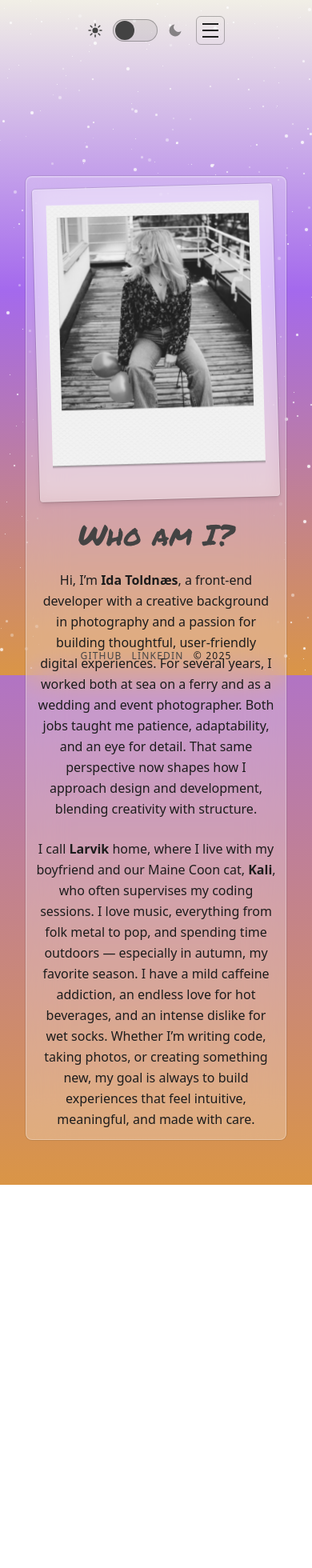
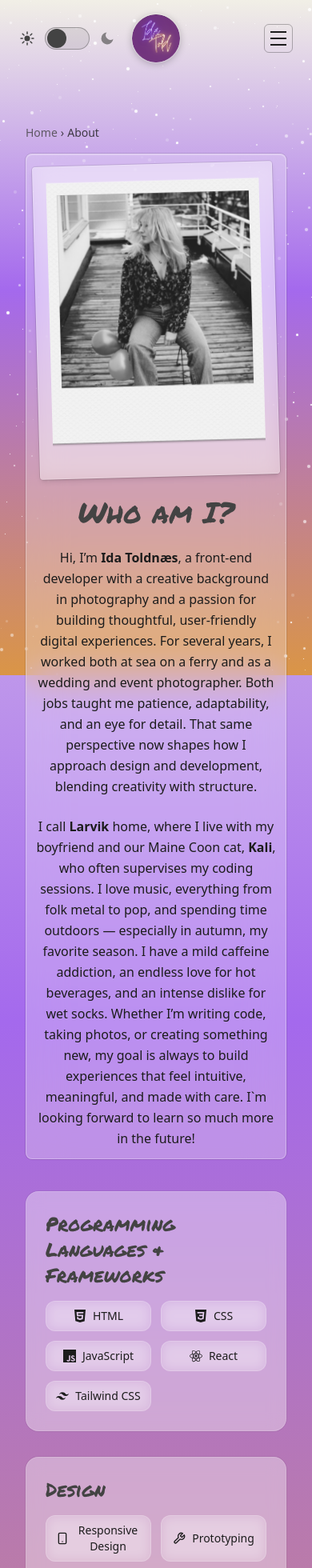
Before and after one commit to idatold/Portfolio-2, a React (Vite) app: page /about in a window 390 px wide. Shown: the top 1960 px of the page at 80% size. Before the commit the page ends 1481 px from the top, so only its background shows below. Built offline with nearby package versions, Linux system fonts and the light colour scheme.

Commit message:
A lot of small fixes, breadcrumbs and added some facts in about.

```diff
--- a/package.json
+++ b/package.json
@@ -12,6 +12,7 @@
   "dependencies": {
     "react": "^19.1.1",
     "react-dom": "^19.1.1",
+    "react-icons": "^5.5.0",
     "react-router-dom": "^7.9.4"
   },
   "devDependencies": {
--- a/src/App.jsx
+++ b/src/App.jsx
@@ -1,10 +1,7 @@
-// src/App.jsx
 import { BrowserRouter, Routes, Route } from "react-router-dom";
 import Header from "./components/Header.jsx";
 import SideFooter from "./components/SideFooter.jsx";
-
-import Starfield from "./components/StarField.jsx"; // big F
-
+import Starfield from "./components/StarField.jsx"; // file has big F
 import Home from "./routes/Home.jsx";
 import Archive from "./routes/Archive.jsx";
 import ProjectDetail from "./routes/ProjectDetail.jsx";
@@ -14,34 +11,30 @@ import NotFound from "./routes/NotFound.jsx";
 export default function App() {
   return (
     <BrowserRouter>
-      {/* flex column; NO overflow-x-clip so the carousel can scroll */}
       <div className="relative min-h-dvh flex flex-col bg-transparent">
         <Starfield count={420} />
-        <Header />
+
+        {/* elevate header above <main z-[1]> */}
+        <div className="relative z-[60]">
+          <Header />
+        </div>
+
         <main
           id="main"
           role="main"
-          className="relative z-[1] w-full max-w-[1100px] mx-auto px-6 sm:px-8 py-8 flex-1"
+          className="relative z-[1] w-full max-w-[1100px] mx-auto px-6 sm:px-8 pt-3 sm:pt-5 pb-8 flex-1"
         >
           <Routes>
             <Route path="/" element={<Home />} />
-
-            {/* About */}
             <Route path="/about" element={<About />} />
-
-            {/* Archive index */}
             <Route path="/archive" element={<Archive />} />
-
-            {/* Back-compat: /projects → Archive */}
             <Route path="/projects" element={<Archive />} />
-
-            {/* Single project under both prefixes */}
             <Route path="/archive/:slug" element={<ProjectDetail />} />
             <Route path="/projects/:slug" element={<ProjectDetail />} />
-
             <Route path="*" element={<NotFound />} />
           </Routes>
         </main>
+
         <SideFooter />
       </div>
     </BrowserRouter>
--- /dev/null
+++ b/src/components/Breadcrumbs.jsx
@@ -0,0 +1,51 @@
+// src/components/Breadcrumbs.jsx
+import { Link } from "react-router-dom";
+
+/**
+ * Breadcrumbs
+ * Minimal, accessible breadcrumbs for React Router.
+ *
+ * API:
+ * <Breadcrumbs
+ *   items={[
+ *     { label: "Home", href: "/" },
+ *     { label: "Archive", href: "/archive" },
+ *     { label: "Project Name" }, // no href -> current page
+ *   ]}
+ *   separator="/"
+ *   className=""
+ * />
+ */
+export default function Breadcrumbs({
+  items = [],
+  separator = "/",
+  className = "",
+}) {
+  if (!Array.isArray(items) || items.length === 0) return null;
+
+  return (
+    <nav aria-label="Breadcrumb" className={className}>
+      <ol>
+        {items.map((item, idx) => {
+          const isLast = idx === items.length - 1;
+          const content = item.href && !isLast ? (
+            <Link to={item.href}>{item.label}</Link>
+          ) : (
+            <span aria-current={isLast ? "page" : undefined}>{item.label}</span>
+          );
+
+          return (
+            <li key={`${item.label}-${idx}`} style={{ display: "inline" }}>
+              {content}
+              {!isLast && (
+                <span aria-hidden="true" style={{ padding: "0 .5ch" }}>
+                  {separator}
+                </span>
+              )}
+            </li>
+          );
+        })}
+      </ol>
+    </nav>
+  );
+}
--- a/src/components/Header.jsx
+++ b/src/components/Header.jsx
@@ -3,11 +3,12 @@ import { useRef, useState } from "react";
 import { Link } from "react-router-dom";
 import ThemeToggle from "./ThemeToggle";
 import MobileMenu from "./MobileMenu";
+import logo from "../assets/Idalogo.jpg"; // ← ensure casing matches your file
 
 const LINKS = [
-  { href: "/about", label: "About" },   // route
-  { href: "/archive", label: "Archive" }, // route
-  { href: "/#contact", label: "Contact" }, // hash anchor
+  { href: "/about", label: "About" },
+  { href: "/archive", label: "Archive" },
+  { href: "/#contact", label: "Contact" },
 ];
 
 export default function Header() {
@@ -17,13 +18,78 @@ export default function Header() {
   return (
     // not sticky
     <header className="relative z-[1] bg-transparent">
-      <div className="mx-auto max-w-6xl px-6 py-5 grid grid-cols-[1fr_auto_1fr] items-center">
-        <div />
+      <div className="mx-auto max-w-6xl px-6 py-5">
+        {/* MOBILE BAR: absolute-centered logo, controls pinned left/right */}
+        <div className="relative h-14 md:hidden">
+          {/* Left: theme toggle */}
+          <div className="absolute inset-y-0 left-0 flex items-center">
+            <ThemeToggle />
+          </div>
 
-        {/* DESKTOP NAV */}
-        <nav className="hidden md:flex justify-self-center items-center uppercase tracking-[0.2em] text-sm gap-x-[6rem] lg:gap-x-[8rem] xl:gap-x-[10rem] 2xl:gap-x-[12rem]">
+          {/* Center: logo (perfectly centered) */}
+          <Link
+            to="/"
+            aria-label="Go to home"
+            className="absolute inset-y-0 left-1/2 -translate-x-1/2 flex items-center glow-orb"
+          >
+            <img
+              src={logo}
+              alt="Ida Toldnæs logo"
+              className="h-15 w-15 rounded-full object-cover select-none
+                         ring-1 ring-white/30 dark:ring-white/20
+                         shadow-[0_2px_10px_rgba(0,0,0,0.25)]
+                         transition-transform duration-200
+                         hover:scale-[1.03] active:scale-[0.98]"
+              draggable="false"
+            />
+            <span className="sr-only">Home</span>
+          </Link>
+
+          {/* Right: hamburger */}
+          <div className="absolute inset-y-0 right-0 flex items-center">
+            <button
+              ref={burgerRef}
+              type="button"
+              aria-label="Open menu"
+              aria-expanded={open}
+              aria-controls="mobile-menu"
+              onClick={() => setOpen((v) => !v)}
+              className="inline-flex items-center justify-center h-9 w-9 rounded-md border border-current/30 cursor-pointer"
+            >
+              <span className="sr-only">Menu</span>
+              <div className="space-y-1.5">
+                <span className="block h-0.5 w-5 bg-current" />
+                <span className="block h-0.5 w-5 bg-current" />
+                <span className="block h-0.5 w-5 bg-current" />
+              </div>
+            </button>
+          </div>
+        </div>
+
+        {/* DESKTOP: logo left • nav center • actions(right) */}
+        <div className="hidden md:grid md:grid-cols-[1fr_auto_1fr] md:items-center">
+          {/* LEFT: logo */}
+          <Link
+            to="/"
+            aria-label="Go to home"
+            className="justify-self-start inline-flex items-center glow-orb"
+          >
+            <img
+              src={logo}
+              alt="Ida Toldnæs logo"
+              className="h-15 w-15 rounded-full object-cover select-none
+                         ring-1 ring-white/30 dark:ring-white/20
+                         shadow-[0_2px_10px_rgba(0,0,0,0.25)]
+                         transition-transform duration-200
+                         hover:scale-[1.03] active:scale-[0.98]"
+              draggable="false"
+            />
+            <span className="sr-only">Home</span>
+          </Link>
+
+          {/* CENTER: nav */}
+          <nav className="justify-self-center uppercase tracking-[0.2em] text-sm flex items-center gap-x-[6rem] lg:gap-x-[8rem] xl:gap-x-[10rem] 2xl:gap-x-[12rem]">
             {LINKS.map((l) =>
-            // Use <Link> for SPA routes (no hash), <a> for hash anchors.
               l.href.startsWith("/") && !l.href.includes("#") ? (
                 <Link
                   key={l.href}
@@ -44,25 +110,10 @@ export default function Header() {
             )}
           </nav>
 
-        {/* RIGHT: theme toggle + hamburger */}
+          {/* RIGHT: theme toggle */}
           <div className="justify-self-end flex items-center gap-4">
             <ThemeToggle />
-          <button
-            ref={burgerRef}
-            type="button"
-            aria-label="Open menu"
-            aria-expanded={open}
-            aria-controls="mobile-menu"
-            onClick={() => setOpen((v) => !v)}
-            className="md:hidden inline-flex items-center justify-center h-9 w-9 rounded-md border border-current/30 cursor-pointer"
-          >
-            <span className="sr-only">Menu</span>
-            <div className="space-y-1.5">
-              <span className="block h-0.5 w-5 bg-current" />
-              <span className="block h-0.5 w-5 bg-current" />
-              <span className="block h-0.5 w-5 bg-current" />
           </div>
-          </button>
         </div>
       </div>
 
--- a/src/components/MobileMenu.jsx
+++ b/src/components/MobileMenu.jsx
@@ -2,14 +2,6 @@
 import { useEffect, useRef } from "react";
 import { Link } from "react-router-dom";
 
-/**
- * MobileMenu
- * Props:
- * - open: boolean
- * - onClose: () => void
- * - links: Array<{ href: string; label: string }>
- * - returnFocusRef?: React.RefObject<HTMLElement>  // the hamburger button
- */
 export default function MobileMenu({
   open = false,
   onClose,
@@ -18,13 +10,12 @@ export default function MobileMenu({
 }) {
   const panelRef = useRef(null);
 
-  // Focus helpers
   function getFocusable() {
     const node = panelRef.current;
     if (!node) return [];
     return Array.from(
       node.querySelectorAll(
-        'a[href],button:not([disabled]),[tabindex]:not([tabindex="-1"])'
+        'button:not([disabled]),a[href],[tabindex]:not([tabindex="-1"])'
       )
     );
   }
@@ -33,14 +24,10 @@ export default function MobileMenu({
     first?.focus?.();
   }
 
-  // Esc to close, focus trap, body scroll lock, and return focus
   useEffect(() => {
     if (!open) return;
-
     const prevOverflow = document.body.style.overflow;
     document.body.style.overflow = "hidden";
-
-    // ⬇️ capture the current node so cleanup uses a stable reference
     const returnTo = returnFocusRef?.current;
 
     const onKey = (e) => {
@@ -52,7 +39,6 @@ export default function MobileMenu({
         if (!items.length) return;
         const first = items[0];
         const last = items[items.length - 1];
-
         if (e.shiftKey && document.activeElement === first) {
           e.preventDefault();
           last.focus();
@@ -64,56 +50,73 @@ export default function MobileMenu({
     };
 
     window.addEventListener("keydown", onKey);
-    // Focus after paint
     setTimeout(focusFirst, 0);
 
     return () => {
       window.removeEventListener("keydown", onKey);
       document.body.style.overflow = prevOverflow;
-      // return focus to the hamburger (stable node)
       returnTo?.focus?.();
     };
   }, [open]); // eslint-disable-line react-hooks/exhaustive-deps
 
-  // Treat plain "/" routes (no hash) as SPA routes; keep hashes as anchors
   const isRoute = (href) => href.startsWith("/") && !href.includes("#");
 
   return (
-    <div
-      className={`md:hidden ${open ? "pointer-events-auto" : "pointer-events-none"}`}
-    >
-      {/* overlay (click to close) */}
+    <div className={`md:hidden ${open ? "pointer-events-auto" : "pointer-events-none"}`}>
+      {/* dim overlay */}
       <button
         type="button"
         aria-hidden="true"
         onClick={onClose}
         className={`fixed inset-0 transition-opacity duration-200 ${
           open ? "opacity-100" : "opacity-0"
-        }`}
+        } z-[90] bg-black/40`}
         tabIndex={-1}
       />
 
-      {/* floating panel */}
+      {/* centered wide panel (not full screen) */}
       <div
         ref={panelRef}
         role="dialog"
         aria-modal="true"
         aria-label="Mobile navigation"
         className={[
-          "absolute right-4 top-[calc(100%+8px)] min-w-[220px] rounded-2xl p-4",
+          "fixed top-[72px] left-3 right-3 mx-auto z-[100] isolate",
+          "w-[92vw] max-w-[520px] rounded-2xl p-4 sm:p-5",
           "backdrop-blur bg-black/20 dark:bg-white/10 ring-1 ring-white/15",
           "transition-all duration-200",
           open ? "opacity-100 translate-y-0" : "opacity-0 -translate-y-1.5",
         ].join(" ")}
       >
-        <ul className="flex flex-col gap-3 uppercase tracking-[0.2em] text-sm">
+        {/* close button */}
+        <div className="flex justify-end">
+          <button
+            type="button"
+            onClick={onClose}
+            aria-label="Close menu"
+            className="h-9 w-9 inline-flex items-center justify-center rounded-lg
+                       border border-white/20 bg-white/10 backdrop-blur
+                       ring-1 ring-black/5 dark:ring-white/10
+                       hover:border-[var(--accent)] transition
+                       focus:outline-none focus-visible:ring-2 focus-visible:ring-offset-2
+                       cursor-pointer"
+          >
+            <svg viewBox="0 0 24 24" aria-hidden="true" className="w-5 h-5">
+              <path fill="currentColor" d="M18.3 5.71 12 12l6.3 6.29-1.41 1.42L10.59 13.4 4.3 19.71 2.89 18.3 9.17 12 2.89 5.71 4.3 4.29 10.59 10.6l6.3-6.31z"/>
+            </svg>
+          </button>
+        </div>
+
+      {/* nav list (centered) */}
+<div className="mt-2 flex justify-center">
+  <ul className="flex flex-col items-center gap-4 uppercase tracking-[0.2em] text-sm text-center">
     {links.map((l) => (
       <li key={l.href}>
         {isRoute(l.href) ? (
           <Link
             to={l.href}
             onClick={onClose}
-                  className="block py-2 px-2 plop no-underline cursor-pointer select-none"
+            className="inline-block py-3 px-2 plop no-underline cursor-pointer select-none"
           >
             {l.label}
           </Link>
@@ -121,7 +124,7 @@ export default function MobileMenu({
           <a
             href={l.href}
             onClick={onClose}
-                  className="block py-2 px-2 plop no-underline cursor-pointer select-none"
+            className="inline-block py-3 px-2 plop no-underline cursor-pointer select-none"
           >
             {l.label}
           </a>
@@ -130,6 +133,8 @@ export default function MobileMenu({
     ))}
   </ul>
 </div>
+
+      </div>
     </div>
   );
 }
--- a/src/components/SideFooter.jsx
+++ b/src/components/SideFooter.jsx
@@ -1,12 +1,18 @@
+// src/components/SideFooter.jsx
 export default function SideFooter({
-  github = "https://github.com/idatold",       // ← swap to your profile
-  linkedin = "https://www.linkedin.com/in/ida-charlotte-loriann-toldn%C3%A6s-920190117/", // ← swap to your profile
+  github = "https://github.com/idatold",
+  linkedin = "https://www.linkedin.com/in/ida-charlotte-loriann-toldn%C3%A6s-920190117/",
   year = 2025,
 }) {
   return (
     <>
-      {/* Desktop/tablet: vertical rail on the left */}
-      <div className="hidden md:flex fixed inset-y-0 left-6 md:left-8 lg:left-10 xl:left-12 z-40 flex-col items-center justify-between py-10 bg-transparent">
+      {/* Desktop/tablet: vertical rail on the left (sticky/fixed) */}
+      <div
+        className="hidden md:flex fixed inset-y-0 left-6 md:left-8 lg:left-10 xl:left-12 z-40
+                   flex-col items-center justify-between py-10 bg-transparent"
+        role="contentinfo"
+        aria-label="Site footer"
+      >
         <a
           href={github}
           target="_blank"
@@ -41,8 +47,13 @@ export default function SideFooter({
         </span>
       </div>
 
-      {/* Mobile: simple bottom bar */}
-      <div className="md:hidden fixed bottom-4 left-1/2 -translate-x-1/2 z-40 flex items-center gap-3 sm:gap-6 bg-transparent">
+      {/* Mobile: simple bar that scrolls with content (NOT fixed) */}
+      <footer
+        className="md:hidden relative z-10 mt-8 mb-6 flex items-center justify-center gap-3 sm:gap-6
+                   bg-transparent"
+        role="contentinfo"
+        aria-label="Site footer"
+      >
         <a
           href={github}
           target="_blank"
@@ -62,7 +73,7 @@ export default function SideFooter({
         <span className="select-none uppercase text-xs tracking-[0.1em] sm:tracking-[0.2em] whitespace-nowrap leading-none">
           © {year}
         </span>
-      </div>
+      </footer>
     </>
   );
 }
--- a/src/routes/About.jsx
+++ b/src/routes/About.jsx
@@ -1,13 +1,111 @@
-import idaAbout from "../assets/ida-about.jpg"; // <- replace with your actual filename
-// If you keep the same "polaroid" look as Home, this will feel like a sibling screen.
+import idaAbout from "../assets/ida-about.jpg"; // replace with your actual filename if different
+import Breadcrumbs from "../components/Breadcrumbs.jsx";
 
+// icons (brands from Simple Icons) + generic icons
+import {
+  SiHtml5,
+  SiCss3,
+  SiJavascript,
+  SiReact,
+  SiTailwindcss,
+  SiGithub,
+  SiNetlify,
+  SiVite,
+  // SiVisualstudiocode, // ❌ not available in your react-icons build
+  SiPostman,
+  SiCanva,
+  SiNextdotjs,
+  SiFigma,
+  SiVercel,
+  SiNpm,
+  SiAdobephotoshop,
+  // SiAdobelightroom, // ⚠️ removed to avoid import error
+} from "react-icons/si";
+import {
+  FiSmartphone,
+  FiTool,
+  FiUsers,
+  FiLayers,
+  FiActivity,
+  FiInfo,
+  FiRefreshCw,
+  FiClipboard,
+  FiTrendingUp,
+  FiCode, // ✅ use this for "Visual Studio Code"
+} from "react-icons/fi";
+
+// Small chip renderer for skills/tools
+function SkillChip({ Icon, label }) {
+  return (
+    <li
+      className="px-3 py-2 rounded-xl bg-white/10 border border-white/20
+                 backdrop-blur hover:bg-white/20 transition
+                 flex items-center justify-center gap-2 text-center"
+    >
+      {Icon && <Icon className="text-base shrink-0" aria-hidden="true" />}
+      <span>{label}</span>
+    </li>
+  );
+}
+
+// About keeps the same “polaroid” vibe as Home, but sits higher on mobile.
 export default function About() {
+  // Data (easy to edit later)
+  const langsFrameworks = [
+    { Icon: SiHtml5, label: "HTML" },
+    { Icon: SiCss3, label: "CSS" },
+    { Icon: SiJavascript, label: "JavaScript" },
+    { Icon: SiReact, label: "React" },
+    { Icon: SiTailwindcss, label: "Tailwind CSS" },
+  ];
+
+  const design = [
+    { Icon: FiSmartphone, label: "Responsive Design" },
+    { Icon: FiTool, label: "Prototyping" },
+    { Icon: FiUsers, label: "UX/UI" },
+    { Icon: FiLayers, label: "High-fidelity Wireframes" },
+    { Icon: FiActivity, label: "User Flows" },
+    { Icon: FiInfo, label: "Information Architecture" },
+  ];
+
+  const tools = [
+    { Icon: SiGithub, label: "GitHub" },
+    { Icon: SiNetlify, label: "Netlify" },
+    { Icon: SiVite, label: "Vite" },
+    { Icon: FiCode, label: "Visual Studio Code" }, // ✅ swapped to FiCode
+    { Icon: SiPostman, label: "Postman" },
+    { Icon: SiCanva, label: "Canva" },
+    { Icon: SiNextdotjs, label: "Next.js" },
+    { Icon: SiFigma, label: "Figma" },
+    { Icon: SiVercel, label: "Vercel" },
+    { Icon: SiNpm, label: "npm" },
+    { Icon: SiAdobephotoshop, label: "Adobe Photoshop" },
+    // { Icon: SiAdobelightroom, label: "Adobe Lightroom" }, // ⚠️ removed
+  ];
+
+  const methodologies = [
+    { Icon: FiRefreshCw, label: "Agile / Scrum" },
+    { Icon: FiClipboard, label: "Project Management" },
+    { Icon: FiTrendingUp, label: "Accessibility & SEO Optimization" },
+  ];
+
   return (
     <section
       className="relative z-10 mx-auto max-w-[1100px]
-        px-2 py-6 sm:px-6 sm:py-8 lg:px-8 lg:py-10 mt-22
+        px-2 py-6 sm:px-6 sm:py-8 lg:px-8 lg:py-10
+        mt-6 sm:mt-8 lg:mt-10
         overflow-visible"
     >
+      {/* Breadcrumbs: Home › About */}
+      <Breadcrumbs
+        className="text-sm opacity-80 mb-4"
+        separator="›"
+        items={[
+          { label: "Home", href: "/" },
+          { label: "About" }, // current page
+        ]}
+      />
+
       <div
         className="
           grid grid-cols-1 lg:grid-cols-2 gap-5 sm:gap-7 lg:gap-8 items-stretch isolate
@@ -77,11 +175,56 @@ export default function About() {
               season. I have a mild caffeine addiction, an endless love for hot
               beverages, and an intense dislike for wet socks. Whether I’m writing
               code, taking photos, or creating something new, my goal is always to
-              build experiences that feel intuitive, meaningful, and made with care.
+              build experiences that feel intuitive, meaningful, and made with care. I`m looking forward to learn so much more in the future!
             </p>
           </div>
         </div>
       </div>
+
+      {/* Skills & Tools */}
+      <section className="mt-10 sm:mt-12 lg:mt-14 space-y-8">
+        {/* Programming Languages & Frameworks */}
+        <div className="glass-card rounded-2xl p-6 sm:p-8 border border-white/15 ring-1 ring-black/5 dark:ring-white/10">
+          <h2 className="font-['Permanent_Marker'] text-2xl mb-4">
+            Programming Languages & Frameworks
+          </h2>
+          <ul className="grid grid-cols-2 sm:grid-cols-3 lg:grid-cols-6 gap-3 text-sm font-medium">
+            {langsFrameworks.map(({ Icon, label }) => (
+              <SkillChip key={label} Icon={Icon} label={label} />
+            ))}
+          </ul>
+        </div>
+
+        {/* Design */}
+        <div className="glass-card rounded-2xl p-6 sm:p-8 border border-white/15 ring-1 ring-black/5 dark:ring-white/10">
+          <h2 className="font-['Permanent_Marker'] text-2xl mb-4">Design</h2>
+          <ul className="grid grid-cols-2 sm:grid-cols-3 lg:grid-cols-5 gap-3 text-sm font-medium">
+            {design.map(({ Icon, label }) => (
+              <SkillChip key={label} Icon={Icon} label={label} />
+            ))}
+          </ul>
+        </div>
+
+        {/* Tools */}
+        <div className="glass-card rounded-2xl p-6 sm:p-8 border border-white/15 ring-1 ring-black/5 dark:ring-white/10">
+          <h2 className="font-['Permanent_Marker'] text-2xl mb-4">Tools</h2>
+          <ul className="grid grid-cols-2 sm:grid-cols-3 lg:grid-cols-6 gap-3 text-sm font-medium">
+            {tools.map(({ Icon, label }) => (
+              <SkillChip key={label} Icon={Icon} label={label} />
+            ))}
+          </ul>
+        </div>
+
+        {/* Methodologies */}
+        <div className="glass-card rounded-2xl p-6 sm:p-8 border border-white/15 ring-1 ring-black/5 dark:ring-white/10">
+          <h2 className="font-['Permanent_Marker'] text-2xl mb-4">Methodologies</h2>
+          <ul className="grid grid-cols-1 sm:grid-cols-3 gap-3 text-sm font-medium">
+            {methodologies.map(({ Icon, label }) => (
+              <SkillChip key={label} Icon={Icon} label={label} />
+            ))}
+          </ul>
+        </div>
+      </section>
     </section>
   );
 }
--- a/src/routes/Archive.jsx
+++ b/src/routes/Archive.jsx
@@ -1,10 +1,9 @@
-// src/routes/Archive.jsx
 import { Link } from "react-router-dom";
 import projects from "../data/projects";
 
 export default function Archive() {
   return (
-    <section className="glass-card rounded-2xl p-6 sm:p-8">
+    <section className="glass-card rounded-2xl p-6 sm:p-8 mt-6 sm:mt-8 lg:mt-10">
       <h1 className="font-['Permanent_Marker'] text-4xl mb-4">Archive</h1>
       <ul className="grid sm:grid-cols-2 lg:grid-cols-3 gap-6">
         {projects.map((p) => (
--- a/src/routes/Home.jsx
+++ b/src/routes/Home.jsx
@@ -65,7 +65,8 @@ export default function Home() {
       {/* Hero */}
       <section
         className="relative z-10 mx-auto max-w-[1100px]
-          px-2 py-6 sm:px-6 sm:py-8 lg:px-8 lg:py-10 mt-22
+          px-2 py-6 sm:px-6 sm:py-8 lg:px-8 lg:py-10
+          mt-12 sm:mt-16 lg:mt-22
           overflow-visible"
       >
         <div
@@ -122,7 +123,7 @@ export default function Home() {
                 <div className="relative w-full max-w-[320px] mx-auto bg-white/30 dark:bg-white/5 rounded-sm shadow-md ring-1 ring-black/10 dark:ring-white/10 rotate-[-1.5deg] px-4 pt-4 pb-10 backdrop-blur-md border border-white/20 dark:border-white/10">
                   <img
                     src={idaMain}
-                    alt="Ida smiling on a boardwalk"
+                    alt="Ida on a rooftop"
                     className="block w-full aspect-[4/5] object-cover [filter:grayscale(100%)]"
                     loading="lazy"
                     decoding="async"
--- a/src/routes/ProjectDetail.jsx
+++ b/src/routes/ProjectDetail.jsx
@@ -1,7 +1,7 @@
-// src/routes/ProjectDetail.jsx
 import { useEffect, useMemo, useRef, useState } from "react";
 import { useParams, Link } from "react-router-dom";
 import projects from "../data/projects";
+import Breadcrumbs from "../components/Breadcrumbs.jsx";
 
 export default function ProjectDetail() {
   const { slug } = useParams();
@@ -57,17 +57,17 @@ export default function ProjectDetail() {
   }
 
   return (
-    <article className="space-y-8">
+    <article className="mt-6 sm:mt-8 lg:mt-10 space-y-8">
       {/* Breadcrumbs */}
-      <nav aria-label="Breadcrumb" className="text-sm opacity-80">
-        <ol className="flex items-center gap-2 flex-wrap">
-          <li><Link to="/" className="glow-link">Home</Link></li>
-          <li aria-hidden="true">›</li>
-          <li><Link to="/archive" className="glow-link">Archive</Link></li>
-          <li aria-hidden="true">›</li>
-          <li aria-current="page" className="truncate max-w-[60ch]">{project.title}</li>
-        </ol>
-      </nav>
+      <Breadcrumbs
+        className="text-sm opacity-80"
+        separator="›"
+        items={[
+          { label: "Home", href: "/" },
+          { label: "Archive", href: "/archive" },
+          { label: project.title }, // current page
+        ]}
+      />
 
       {/* Header card */}
       <header className="glass-card rounded-2xl p-6 sm:p-8 border border-white/15 ring-1 ring-black/5 dark:ring-white/10 shadow-[0_8px_30px_rgba(0,0,0,0.18)]">
--- a/src/styles/globals.css
+++ b/src/styles/globals.css
@@ -113,6 +113,14 @@
     text-shadow: 0 0 12px var(--text-link), 0 0 3px var(--text-link);
     opacity: 1;
   }
+/* Image/logo glow (matches .glow-link vibe) */
+.glow-orb:hover img {
+  filter: drop-shadow(0 0 12px var(--accent)) drop-shadow(0 0 3px var(--accent));
+}
+.dark .glow-orb:hover img {
+  filter: drop-shadow(0 0 12px var(--text-link)) drop-shadow(0 0 3px var(--text-link));
+}
+
 
   /* Typewriter caret */
   .type-caret {
```
Also changed, not shown: src/assets/Idalogo.jpg (added), 1 other file (tests, documents, lock files or other folders). Lines whose indentation alone changed are shown as unchanged.
